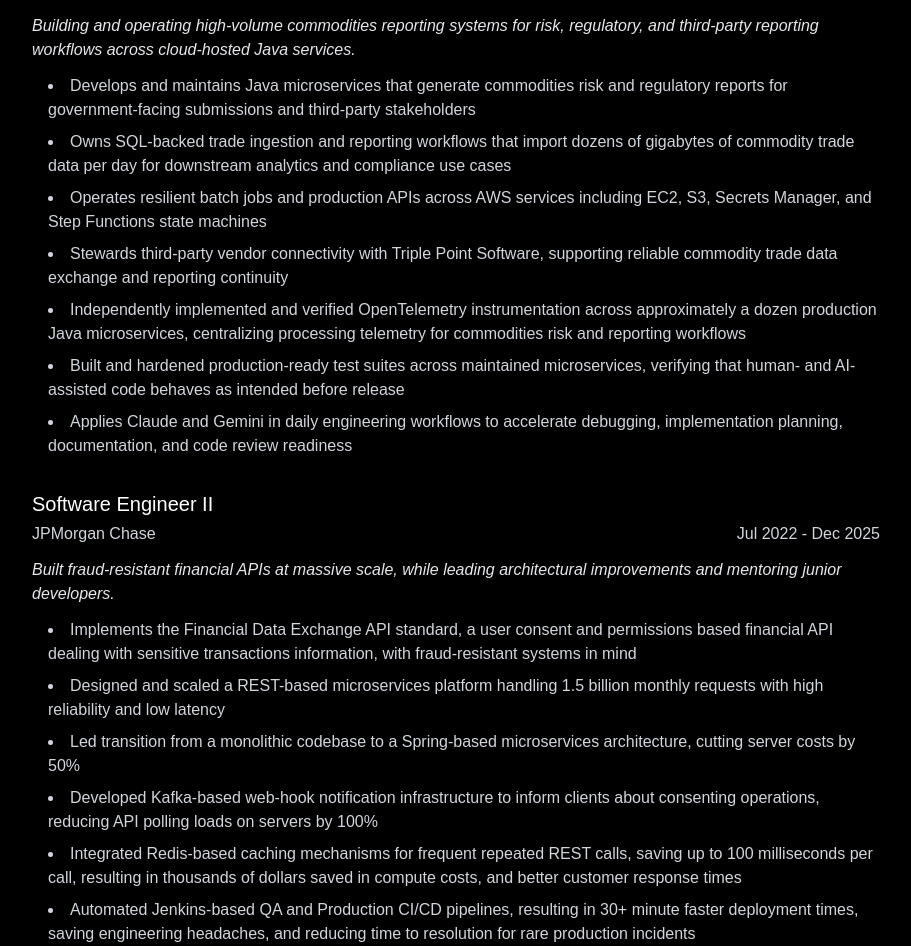
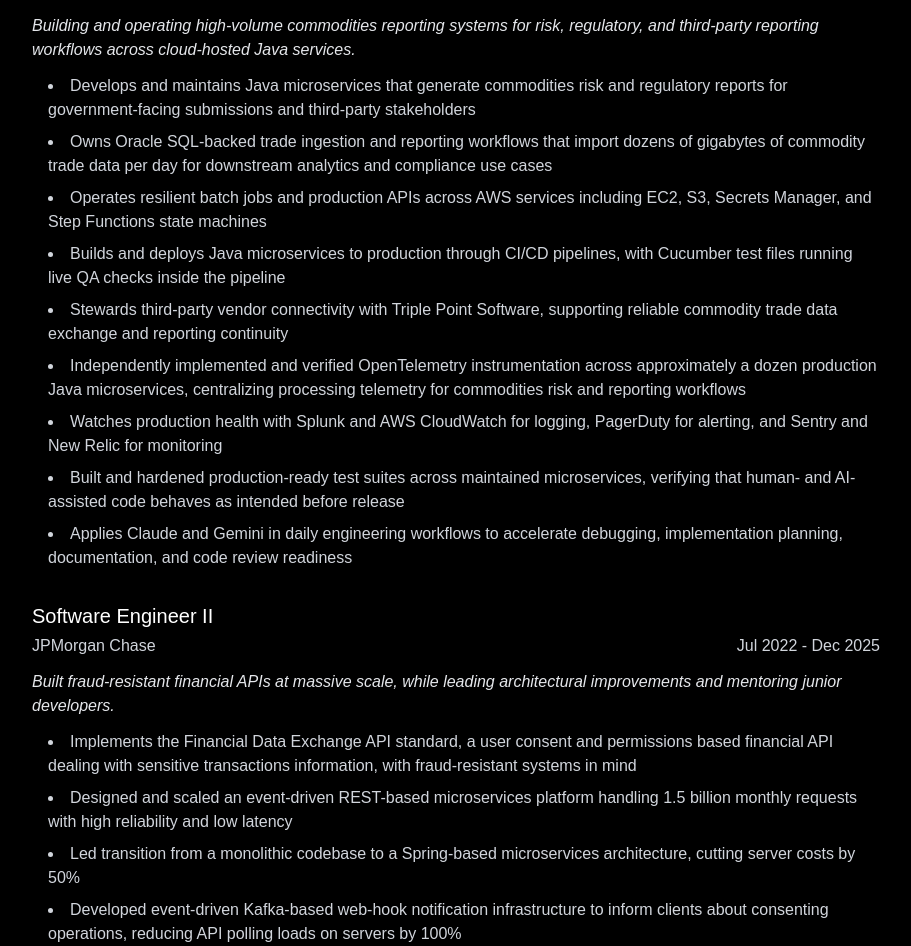
Before and after one commit to et-hicks/imitation, a Next.js app: page /careers in a window 1280 px wide. Shown: the part 686-1632 px from the top of the page, without its empty margins (184-1095 px from the left). Built offline with nearby package versions, Linux system fonts and the light colour scheme; no server answers.

Commit message:
Careers page: add CI/CD, Cucumber, Oracle SQL, and observability bullets

```diff
--- a/src/app/careers/page.tsx
+++ b/src/app/careers/page.tsx
@@ -72,10 +72,12 @@ export default function CareersPage() {
             </p>
             <ul className="list-disc list-inside text-gray-300 space-y-2 ml-4">
               <li>Develops and maintains Java microservices that generate commodities risk and regulatory reports for government-facing submissions and third-party stakeholders</li>
-              <li>Owns SQL-backed trade ingestion and reporting workflows that import dozens of gigabytes of commodity trade data per day for downstream analytics and compliance use cases</li>
+              <li>Owns Oracle SQL-backed trade ingestion and reporting workflows that import dozens of gigabytes of commodity trade data per day for downstream analytics and compliance use cases</li>
               <li>Operates resilient batch jobs and production APIs across AWS services including EC2, S3, Secrets Manager, and Step Functions state machines</li>
+              <li>Builds and deploys Java microservices to production through CI/CD pipelines, with Cucumber test files running live QA checks inside the pipeline</li>
               <li>Stewards third-party vendor connectivity with Triple Point Software, supporting reliable commodity trade data exchange and reporting continuity</li>
               <li>Independently implemented and verified OpenTelemetry instrumentation across approximately a dozen production Java microservices, centralizing processing telemetry for commodities risk and reporting workflows</li>
+              <li>Watches production health with Splunk and AWS CloudWatch for logging, PagerDuty for alerting, and Sentry and New Relic for monitoring</li>
               <li>Built and hardened production-ready test suites across maintained microservices, verifying that human- and AI-assisted code behaves as intended before release</li>
               <li>Applies Claude and Gemini in daily engineering workflows to accelerate debugging, implementation planning, documentation, and code review readiness</li>
             </ul>
@@ -93,11 +95,11 @@ export default function CareersPage() {
             </p>
             <ul className="list-disc list-inside text-gray-300 space-y-2 ml-4">
               <li>Implements the Financial Data Exchange API standard, a user consent and permissions based financial API dealing with sensitive transactions information, with fraud-resistant systems in mind</li>
-              <li>Designed and scaled a REST-based microservices platform handling 1.5 billion monthly requests with high reliability and low latency</li>
+              <li>Designed and scaled an event-driven REST-based microservices platform handling 1.5 billion monthly requests with high reliability and low latency</li>
               <li>Led transition from a monolithic codebase to a Spring-based microservices architecture, cutting server costs by 50%</li>
-              <li>Developed Kafka-based web-hook notification infrastructure to inform clients about consenting operations, reducing API polling loads on servers by 100%</li>
+              <li>Developed event-driven Kafka-based web-hook notification infrastructure to inform clients about consenting operations, reducing API polling loads on servers by 100%</li>
               <li>Integrated Redis-based caching mechanisms for frequent repeated REST calls, saving up to 100 milliseconds per call, resulting in thousands of dollars saved in compute costs, and better customer response times</li>
-              <li>Automated Jenkins-based QA and Production CI/CD pipelines, resulting in 30+ minute faster deployment times, saving engineering headaches, and reducing time to resolution for rare production incidents</li>
+              <li>Automated Jenkins-based QA and Production CI/CD pipelines, with Cucumber test files running live QA checks in the pipeline, resulting in 30+ minute faster deployment times, saving engineering headaches, and reducing time to resolution for rare production incidents</li>
               <li>Championed engineering mentorship and guided 4 interns every summer, showing them how to write and maintain production level code, more advanced features of git and linux, and facilitating a learning environment</li>
             </ul>
           </div>
@@ -142,10 +144,10 @@ export default function CareersPage() {
           <h2 className="mb-4 text-2xl font-semibold text-white border-b border-gray-700 pb-2">Languages and Skills</h2>
           <div className="space-y-3">
             <p className="text-gray-300">
-              <span className="text-white font-semibold">Technology:</span> Java, Spring, Go, Python, SQL, MySQL, Kafka, React, JavaScript, PixiJS, WebRTC
+              <span className="text-white font-semibold">Technology:</span> Java, Spring, Go, Python, SQL (Oracle, MySQL), Kafka, React, JavaScript, PixiJS, WebRTC
             </p>
             <p className="text-gray-300">
-              <span className="text-white font-semibold">Architecture & Infra:</span> Microservices, REST APIs, batch processing, AWS, EC2, S3, Secrets Manager, Step Functions, Jenkins, Terraform
+              <span className="text-white font-semibold">Architecture & Infra:</span> Microservices, REST APIs, batch processing, AWS, EC2, S3, Secrets Manager, Step Functions, Jenkins, Terraform, Cucumber, Splunk, CloudWatch, PagerDuty, Sentry, New Relic, OpenTelemetry
             </p>
             <p className="text-gray-300">
               <span className="text-white font-semibold">Collaboration:</span> Cross-functional teamwork, Agile, technical mentorship, vendor integrations, Claude, Gemini
```
